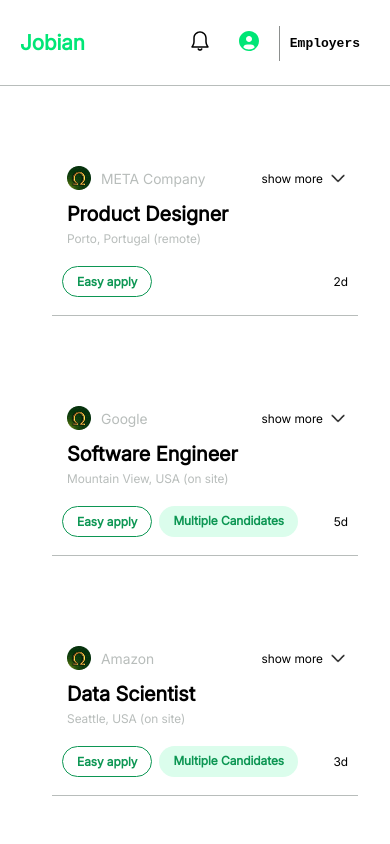
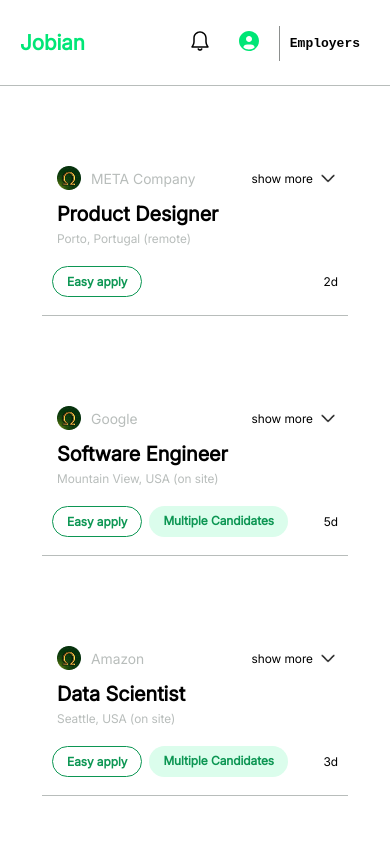
Before and after one commit to Danieljosh-uduma/Job-listing-app, a React app: page / in a window 390 px wide. Shown: the top 844 px of the page. Built offline with nearby package versions, Linux system fonts and the light colour scheme; the HTML template or start-up script is replaced by a standard one.

Commit message:
deployment

```diff
--- a/src/components/Job/Job.css
+++ b/src/components/Job/Job.css
@@ -165,6 +165,7 @@
         margin: 70px 0 20px;
         .job {
             width: 376px;
+            margin-left: 0;
             place-self: center;
         }
     }
@@ -176,6 +177,7 @@
         .job {
             width: 306px;
             place-self: center;
+            margin-left: 0;
         }
     }
 }
```
